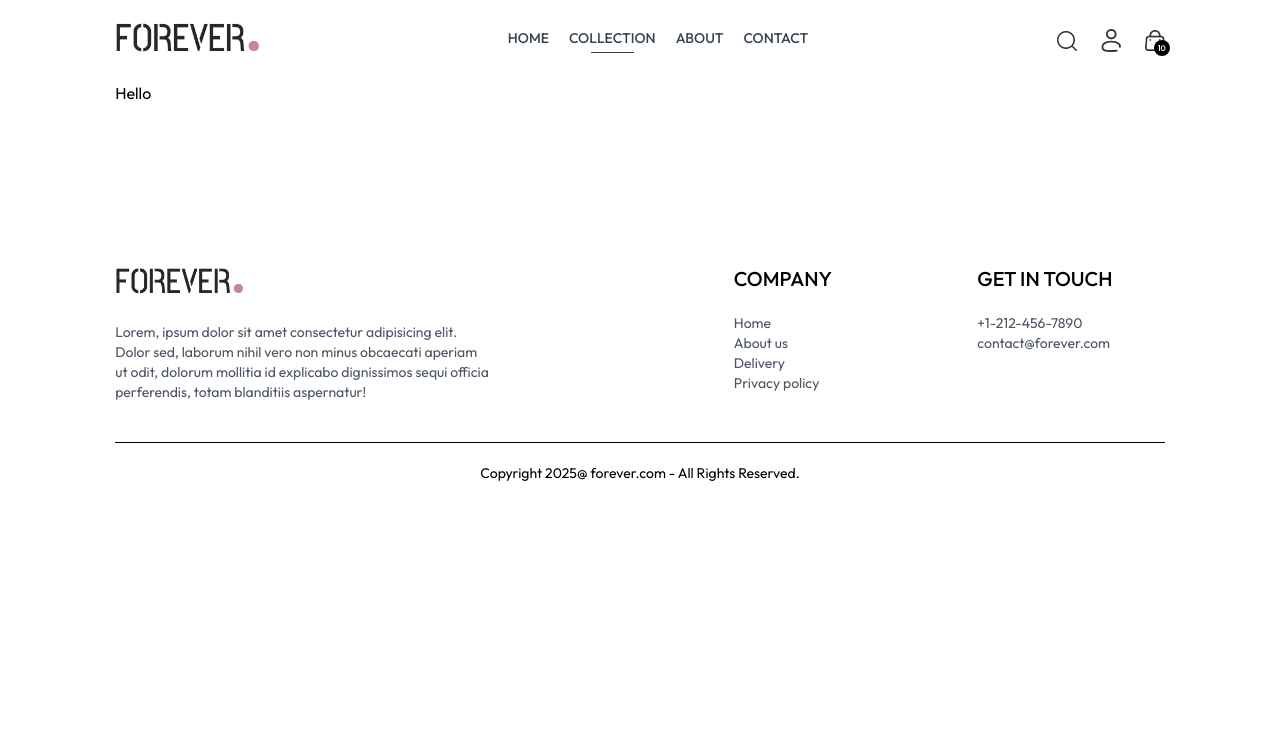
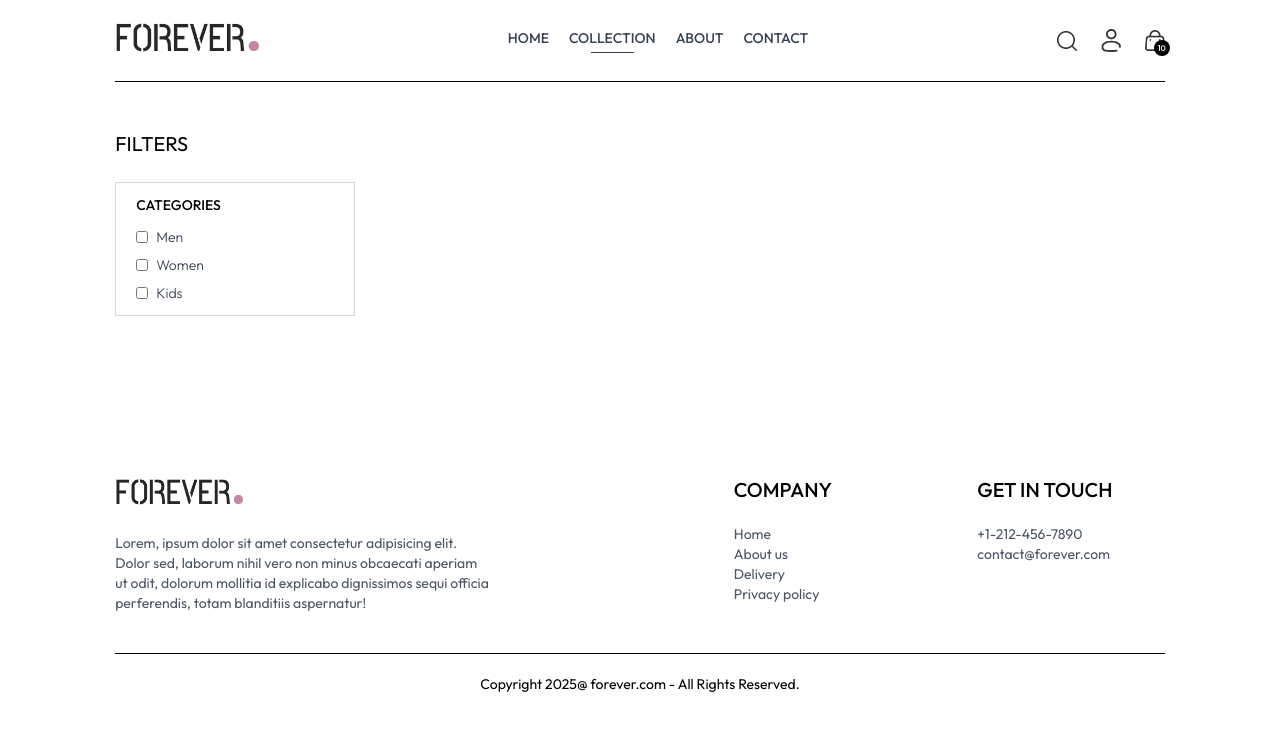
Before and after one commit to daredevil-10/E-commerce, a React (Vite) app in the folder frontend/: page /collection in a window 1280 px wide. Shown: the top 730 px of the page. Built offline with nearby package versions, Linux system fonts and the light colour scheme.

Commit message:
Started Collection page

```diff
--- a/frontend/src/pages/Collection.jsx
+++ b/frontend/src/pages/Collection.jsx
@@ -1,5 +1,55 @@
-import React from "react";
+import React, { useContext, useState } from "react";
+import { ShopContext } from "../context/contextFile";
 
 export const Collection = () => {
-  return <div>Hello</div>;
+  const { products } = useContext(ShopContext);
+  const [showFilter, setShowFilter] = useState(false);
+  return (
+    <div className="flex flex-col sm:flex-row gap-1 sm:gap-10 pt-10 border-t">
+      <div className="min-w-60">
+        <p className="my-2 text-xl flex items-center cursor-pointer gap-2">
+          FILTERS
+        </p>
+        <div
+          className={`border border-gray-300 pl-5 py-3 mt-6 ${
+            showFilter ? "" : "hidden"
+          } sm:block`}
+        >
+          <p className="mb-3 text-sm font-medium">CATEGORIES</p>
+          <div className="flex flex-col gap-2 text-sm font-light text-gray-700">
+            <p className="flex gap-2">
+              <input
+                type="checkbox"
+                className="w-3"
+                name=""
+                id=""
+                value={"Men"}
+              />
+              Men
+            </p>
+            <p className="flex gap-2">
+              <input
+                type="checkbox"
+                className="w-3"
+                name=""
+                id=""
+                value={"Women"}
+              />
+              Women
+            </p>
+            <p className="flex gap-2">
+              <input
+                type="checkbox"
+                className="w-3"
+                name=""
+                id=""
+                value={"Kids"}
+              />
+              Kids
+            </p>
+          </div>
+        </div>
+      </div>
+    </div>
+  );
 };
```
